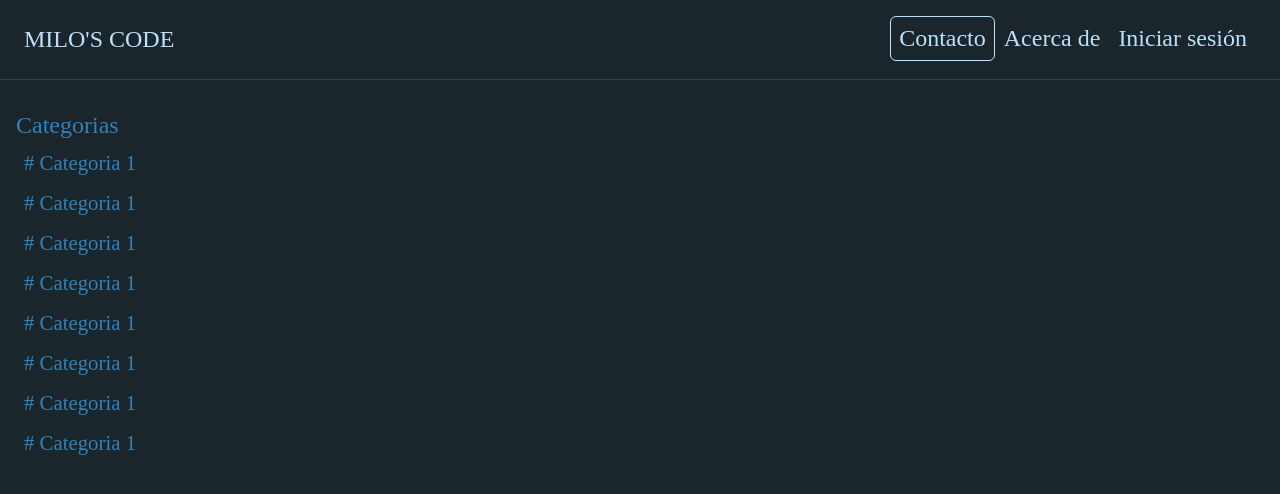
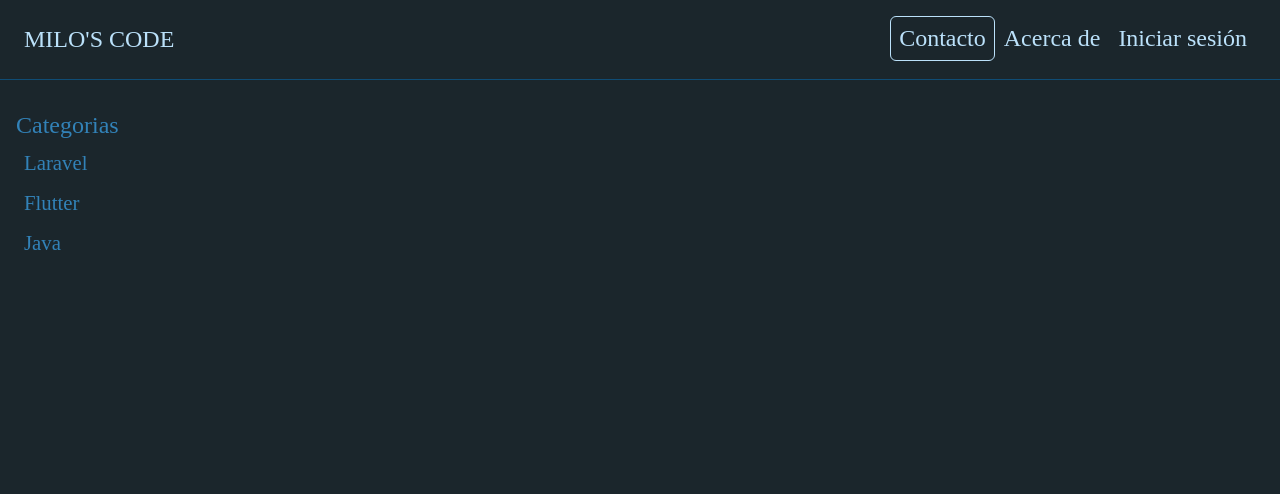
Before and after one commit to MiloJuarez/blog, a React app: page / in a window 1280 px wide. Shown: the top 494 px of the page. Built offline with nearby package versions, Linux system fonts and the light colour scheme.

Commit message:
Hardcoded data

```diff
--- a/src/components/Category.jsx
+++ b/src/components/Category.jsx
@@ -4,7 +4,11 @@ import "@styles/Category.scss";
 
 const Category = ({ category }) => {
     const handleCollapse = (e) => {
-        e.target.classList.toggle("Category--active");
+        if (e.target.classList.contains("Category--active")) {
+            e.target.classList.remove("Category--active");
+        } else {
+            e.target.classList.add("Category--active");
+        }
         let content = e.target.nextElementSibling;
         if (content.style.maxHeight) {
             content.style.maxHeight = null;
@@ -16,9 +20,9 @@ const Category = ({ category }) => {
     return (
         <div className='Category'>
             <div className='Category__title' onClick={handleCollapse}>
-                # Categoria 1
+                {category.title}
             </div>
-            <PostList children={null} />
+            <PostList children={category.posts} />
         </div>
     );
 };
--- a/src/components/PostList.jsx
+++ b/src/components/PostList.jsx
@@ -5,21 +5,14 @@ const PostList = ({ children }) => {
     return (
         <div className='PostList collapsible'>
             <ul>
-                <li className='Post Post--active'>
-                    <a href='/'>Custom pagination</a>
-                </li>
-                <li className='Post'>
-                    <a href='/'>Relationship</a>
-                </li>
-                <li className='Post'>
-                    <a href='/'>Form with Laravel/Collective</a>
-                </li>
-                <li className='Post'>
-                    <a href='/'>Custom Widget</a>
-                </li>
-                <li className='Post'>
-                    <a href='/'>Snackbars</a>
-                </li>
+                {children.map((child) => (
+                    <li
+                        className={`Post ${
+                            child.active ? "Post--active" : ""
+                        }`}>
+                        <a href='/'>{child.title}</a>
+                    </li>
+                ))}
             </ul>
         </div>
     );
--- a/src/pages/Home.jsx
+++ b/src/pages/Home.jsx
@@ -7,14 +7,61 @@ const Home = () => {
     return (
         <div className='Home'>
             <Categories>
-                <Category />
-                <Category />
-                <Category />
-                <Category />
-                <Category />
-                <Category />
-                <Category />
-                <Category />
+                <Category
+                    category={{
+                        id: 1,
+                        title: "Laravel",
+                        active: false,
+                        posts: [
+                            {
+                                id: 1,
+                                id_category: 1,
+                                title: "Custom pagination",
+                                active: false,
+                                tags: ["introduction", "example", "conclusion"],
+                            },
+                        ],
+                    }}
+                />
+                <Category
+                    category={{
+                        id: 2,
+                        title: "Flutter",
+                        active: true,
+                        posts: [
+                            {
+                                id: 2,
+                                id_category: 2,
+                                title: "Snacbars",
+                                active: true,
+                                tags: ["introduction", "example", "conclusion"],
+                            },
+                            {
+                                id: 3,
+                                id_category: 2,
+                                title: "Custom Appbar",
+                                active: false,
+                                tags: ["description", "example", "conclusion"],
+                            },
+                        ],
+                    }}
+                />
+                <Category
+                    category={{
+                        id: 3,
+                        title: "Java",
+                        active: false,
+                        posts: [
+                            {
+                                id: 3,
+                                id_category: 3,
+                                title: "JPanel with multiple tabs",
+                                active: false,
+                                tags: ["introduction", "example", "conclusion"],
+                            },
+                        ],
+                    }}
+                />
             </Categories>
         </div>
     );
```
